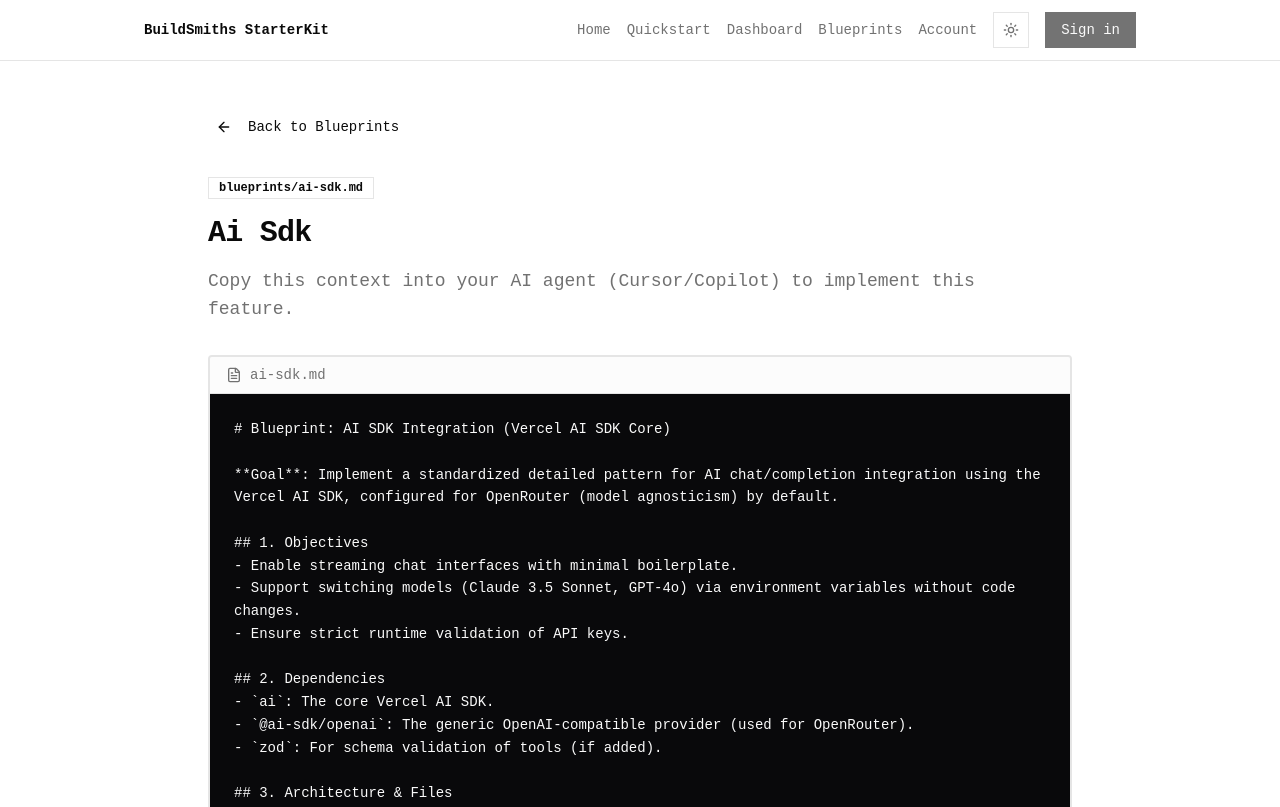
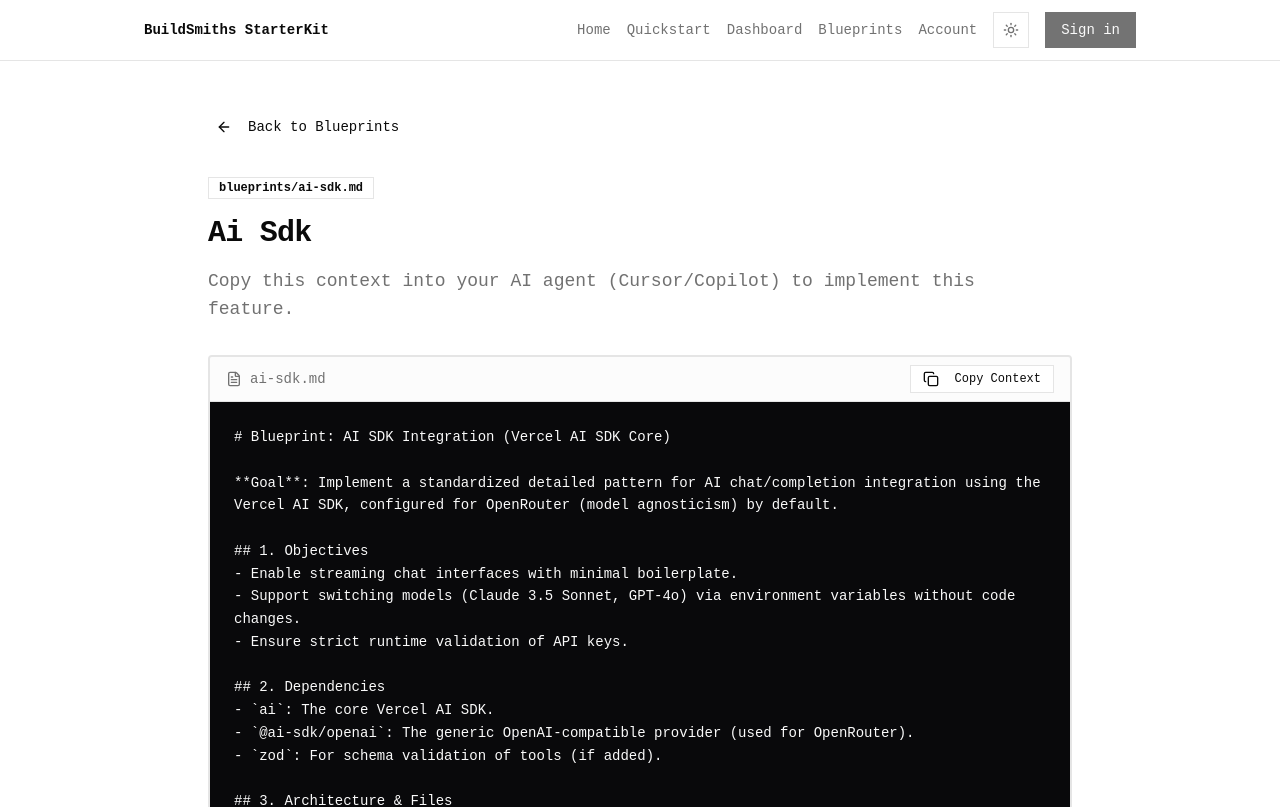
Before and after one commit to buildsmiths/buildsmiths-nextjs-postgres-stripe, a Next.js app: page /blueprints/ai-sdk in a window 1280 px wide. Shown: the top 807 px of the page. Built offline with nearby package versions, Linux system fonts and the light colour scheme; no server answers.

Commit message:
feat: add CopyButton component for clipboard functionality in blueprints

```diff
--- a/app/blueprints/[slug]/page.tsx
+++ b/app/blueprints/[slug]/page.tsx
@@ -12,6 +12,8 @@ interface PageProps {
         slug: string;
     }>;
 }
+
+import { CopyButton } from '@/components/dev-tools/CopyButton';
 
 export async function generateStaticParams() {
     const blueprintsDir = path.join(process.cwd(), 'blueprints');
@@ -59,7 +61,7 @@ export default async function BlueprintPage({ params }: PageProps) {
                             <FileText className="h-4 w-4" />
                             <span className="font-mono">{slug}.md</span>
                         </div>
-                        {/* We'll use a client component wrapper for copy button if needed, but for now simple text is fine */}
+                        <CopyButton content={content} label="Copy Context" className="h-7 text-xs" />
                     </div>
                     <div className="p-0 overflow-hidden bg-zinc-950 text-zinc-50">
                         <div className="overflow-x-auto p-6">
--- /dev/null
+++ b/components/dev-tools/CopyButton.tsx
@@ -0,0 +1,36 @@
+'use client';
+
+import React from 'react';
+import { Button } from '@/components/ui/button';
+import { Check, Copy } from 'lucide-react';
+import { toast } from 'sonner';
+
+interface CopyButtonProps {
+    content: string;
+    label?: string;
+    variant?: "default" | "destructive" | "outline" | "secondary" | "ghost" | "link";
+    className?: string;
+}
+
+export function CopyButton({ content, label = "Copy", variant = "outline", className }: CopyButtonProps) {
+    const [copied, setCopied] = React.useState(false);
+
+    const handleCopy = () => {
+        navigator.clipboard.writeText(content);
+        setCopied(true);
+        toast.success("Content copied to clipboard");
+        setTimeout(() => setCopied(false), 2000);
+    };
+
+    return (
+        <Button
+            variant={variant}
+            size="sm"
+            onClick={handleCopy}
+            className={className}
+        >
+            {copied ? <Check className="h-4 w-4 mr-2" /> : <Copy className="h-4 w-4 mr-2" />}
+            {copied ? "Copied!" : label}
+        </Button>
+    );
+}
```
